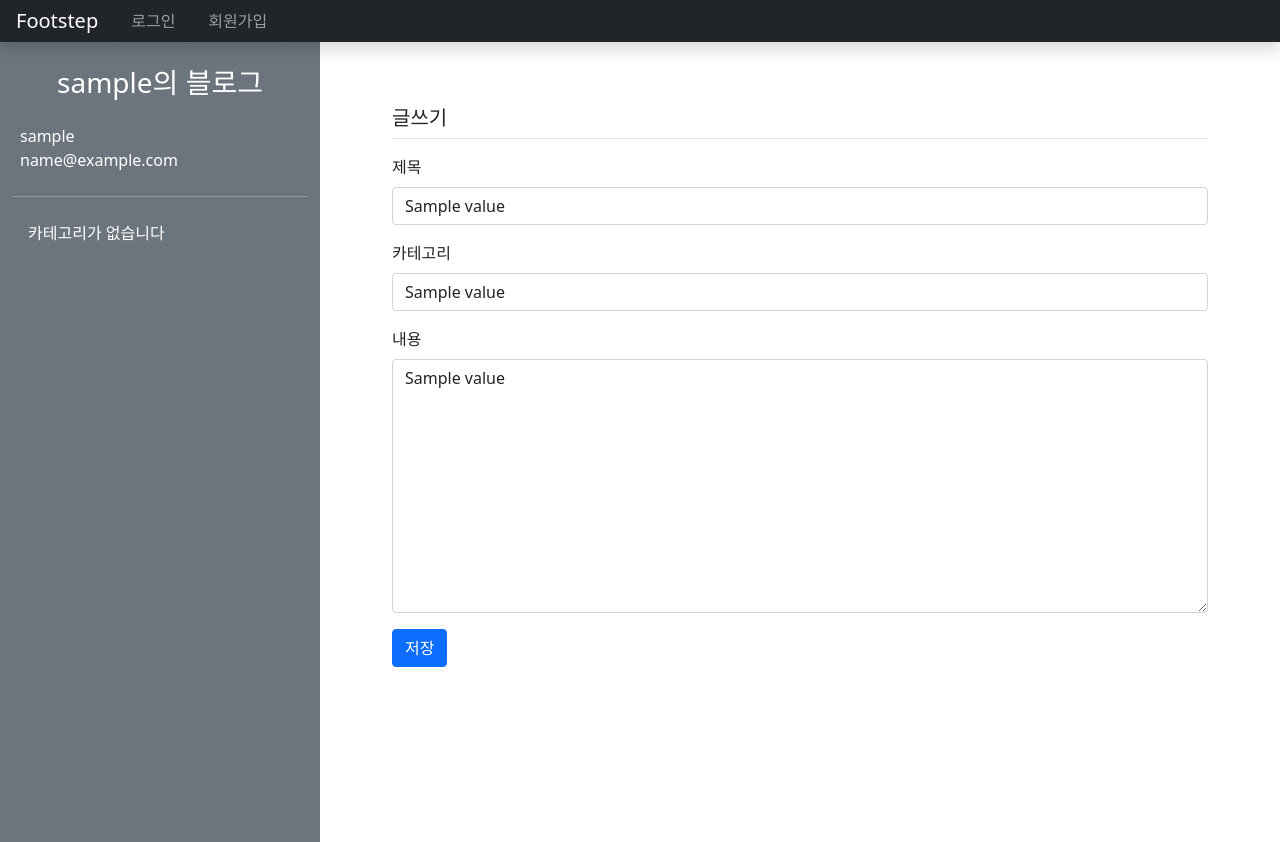
After one commit to csh9835/footstep, a Django app: template templates/footstep/post_create.html in a window 1280 px wide. The commit adds this page. Run offline with Django 4.2, Linux system fonts and the light colour scheme; tables that the repository leaves empty hold one stand-in row (values such as "Sample post"); the template is opened without the code that fills it: values that come from a table or form of the project are taken from there, most other values are stand-ins (such as "Sample title", 1, 10 or a date in 2020); some libraries are stand-ins or nearby versions.

```diff
--- a/footstep/models.py
+++ b/footstep/models.py
@@ -13,7 +13,7 @@ class Post(models.Model):
     content = models.TextField()
     create_date = models.DateTimeField()
     author = models.ForeignKey(User, on_delete=models.CASCADE)
-    category = models.ForeignKey(SidebarContent, on_delete=models.PROTECT)
+    category = models.ForeignKey(SidebarContent, on_delete=models.CASCADE)
 
     def __str__(self):
         return self.subject
--- a/footstep/urls.py
+++ b/footstep/urls.py
@@ -9,4 +9,5 @@ urlpatterns = [
     path('<str:username>/', views.personal, name='personal'),
     path('<str:username>/category=<str:category_sub>/', views.category, name='category'),
     path('<str:username>/post=<str:subject>/', views.post, name='post'),
+    path('<str:username>/create/', views.post_create, name='post_create'),
 ]
--- a/templates/base/base.html
+++ b/templates/base/base.html
@@ -10,8 +10,8 @@
         <style>
             html,
             body {
-                width: auto;
-                height: auto;
+                width: 100%;
+                height: 100%;
             }
         </style>
     </head>
--- a/templates/base/personal_base.html
+++ b/templates/base/personal_base.html
@@ -13,11 +13,11 @@
 {% endblock %}
 
 {% block main_content %}
-<div class="row">
+<div class="row vh-100">
     {% include 'sidebar.html' %} <!-- 사이드 바 -->
 
-    <main class="col-md-8 ms-sm-auto col-lg-9 px-md-4 vh-100">
-        <div class="m-5">
+    <main class="col-md-8 ms-sm-auto col-lg-9 px-md-4">
+        <div class="p-5 h-100">
             {% block personal_content %}
             <!-- 개인 컨텐츠 -->
             {% endblock %}
--- a/templates/footstep/category.html
+++ b/templates/footstep/category.html
@@ -4,7 +4,9 @@
     {% if category %}
         <h1 class="border-bottom p-2">{{ category.category_sub }}</h1>
         {% for post in category.post_set.all %}
+        <div>
             <a class="text-dark" href="{% url 'footstep:post' owner.username post.subject %}">{{ post }}</a>
+        </div>
         {% endfor %}
     {% else %}
     <h2>게시글이 없습니다.</h2>
--- /dev/null
+++ b/templates/footstep/post_create.html
@@ -0,0 +1,33 @@
+{% extends 'base/personal_base.html' %}
+{% block personal_content %}
+
+<h5 class="my-3 border-bottom pb-2">글쓰기</h5>
+<form method="post">
+    {% csrf_token %}
+    {% include 'form_errors.html' %}
+    <div class="mb-3">
+        <label for="subject" class="form-label">제목</label>
+        <input type="text"
+               class="form-control"
+               name="subject"
+               id="subject"
+               value="{{ post.subject.value|default_if_none:'' }}">
+    </div>
+    <div class="mb-3">
+        <label for="category" class="form-label">카테고리</label>
+        <input type="text"
+               class="form-control"
+               name="category"
+               id="category"
+               value="{{ post.category.value|default_if_none:'' }}">
+    </div>
+    <div class="mb-3">
+        <label for="content" class="form-label">내용</label>
+        <textarea class="form-control"
+                  name="content"
+                  id="content" rows="10">{{ post.content.value|default_if_none:''}}</textarea>
+    </div>
+    <button type="submit" class="btn btn-primary">저장</button>
+</form>
+
+{% endblock %}
--- a/templates/sidebar.html
+++ b/templates/sidebar.html
@@ -4,21 +4,34 @@
         <ul class="nav flex-column">
             <li class="nav-item">
                 <a class="nav-link text-white" href="{% url 'footstep:personal' owner.username %}">
-                    <h3 class="text-center text-break">블로그 명</h3>
+                    <h3 class="text-center text-break">
+                        {% if owner.profile.blogname %}
+                        {{ owner.profile.blogname }}
+                        {% else %}
+                        {{ owner.username }}의 블로그
+                        {% endif %}
+                    </h3>
                 </a>
             </li>
-            <li class="text-center nav-item">
-                <span class="nav-link text-white">닉네임</span>
+            <li class="nav-item m-1 p-1">
+                <div class="nav-item text-white">
+                    {% if owner.profile.nickname %}
+                    {{ owner.profile.nickname }}
+                    {% else %}
+                    {{ owner.username }}
+                    {% endif %}
+                </div>
+                <div class="nav-item text-white">{{ owner.email }}</div>
             </li>
-            <li class="text-center nav-item">
-                <span class="nav-link text-white">{{ owner.email }}</span>
-            </li>
-            <br>
+            {% if owner.username == user.username %}
+            <a class="btn btn-primary mx-1" href="{% url 'footstep:post_create' user.username %}">글쓰기</a>
+            {% endif %}
+            <hr class="text-white">
             <li>
             {% if owner.sidebarcontent_set.all %}
                 {% for i in owner.sidebarcontent_set.all %}
                 <a class="nav-link text-white" href="{% url 'footstep:category' owner.username i.category_sub %}">
-                {{ i }}
+                    {{ i }} ({{ i.post_set.count }})
                 </a>
                 {% endfor %}
             {% else %}
```
Also changed, not shown: footstep/forms.py (added, +7 -0 lines), footstep/views.py (+25 -2 lines).
